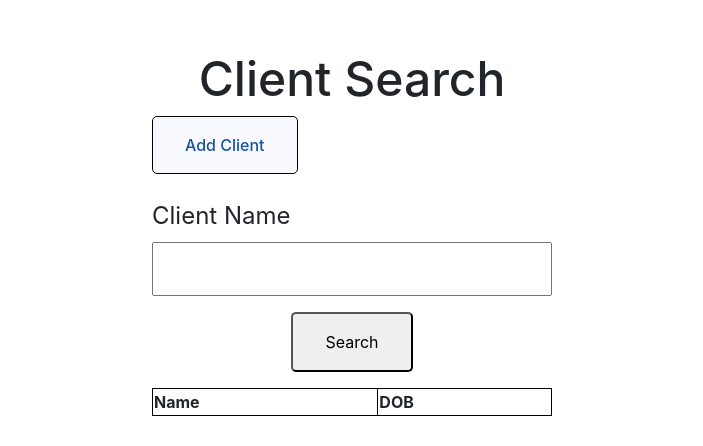
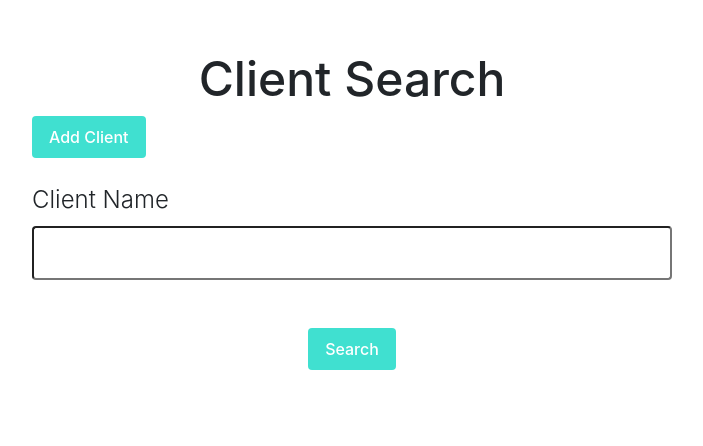
Before and after one commit to J-ah1/Housing-Rent-Calculator, a React (Create React App) app in the folder Client/: page /search in a window 1280 px wide. Shown: the part 110-556 px from the top of the page, without its empty margins (288-991 px from the left). Built offline with nearby package versions, Linux system fonts and the light colour scheme.

Commit message:
Modified: styling for client profile, only show result and result table when data has been recieved

```diff
--- a/Client/src/Components/ClientSearch.js
+++ b/Client/src/Components/ClientSearch.js
@@ -41,28 +41,44 @@ class ClientSearch extends Component {
     }
 
     render() {
+
+        let tableTitle;
+        let tableHead;
+
+        if(this.state.clients.length){
+            tableTitle = <h3 className="font-weight-light"> Results </h3>
+
+            tableHead = <tr>
+                            <th>Name</th>
+                            <th>DOB</th>
+                        </tr>
+
+        }
+
+
+
+
         return (
             <div id="client-search-container">
                 <div id="client-search-content">
                     <h1>Client Search</h1>
-                    <Link to='/add'><button id="client-search-add-client">Add Client</button></Link>
+                    <Link to='/add'><button className="btn text-white" id="client-search-add-client">Add Client</button></Link>
 
 
-                    <label>Client Name</label>
+                    <label className="font-weight-light" >Client Name</label>
 
                     <input
+                        className="rounded pl-2"
                         type='text'
                         value={this.state.search}
                         onChange={this.handleChange}
                     >
                     </input>
-                    <button id="client-search-button" onClick={this.loadInfo}>Search</button>
+                    <button className="btn text-white mt-5" id="client-search-button" onClick={this.loadInfo}>Search</button>
+                    {tableTitle}
                     <table id="client-search-results">
                         <thead>
-                            <tr>
-                                <th>Name</th>
-                                <th>DOB</th>
-                            </tr>
+                            {tableHead}
                         </thead>
                         <tbody>
                             {this.state.clients.length > 0 ? this.state.clients.map(client => {
--- a/Client/src/Styles/ClientSearch.css
+++ b/Client/src/Styles/ClientSearch.css
@@ -8,6 +8,7 @@
     display: flex;
     flex-direction: column;
     align-items: flex-start;
+    width: 50vw;
 }
 
 #client-search-content > h1{
@@ -15,14 +16,15 @@
     font-size: 3em;
 }
 
-#client-search-add-client{
-    padding: 1em 2em;
-    background-color: ghostwhite;
-    color: rgb(23, 83, 161);
+#client-search-add-client, #client-search-button{
+    padding: .5em 1em;
     font-size: 1rem;
     font-weight: 500;
-    border: 1px solid black;
-    border-radius: 5px;
+    background-color: turquoise;
+}
+
+#client-search-add-client:hover, #client-search-button:hover{
+    background-color: mediumturquoise;
 }
 
 
@@ -32,15 +34,12 @@
 }
 
 #client-search-content > input{
-    width: 50vh;
+    width: 100%;
     font-size: 2em;
 }
 
 #client-search-button{
     align-self: center;
-    margin-top: 1em;
-    padding: 1em 2em;
-    border-radius: 5px;
 }
 
 #client-search-button:hover, #client-search-add-client {
```
